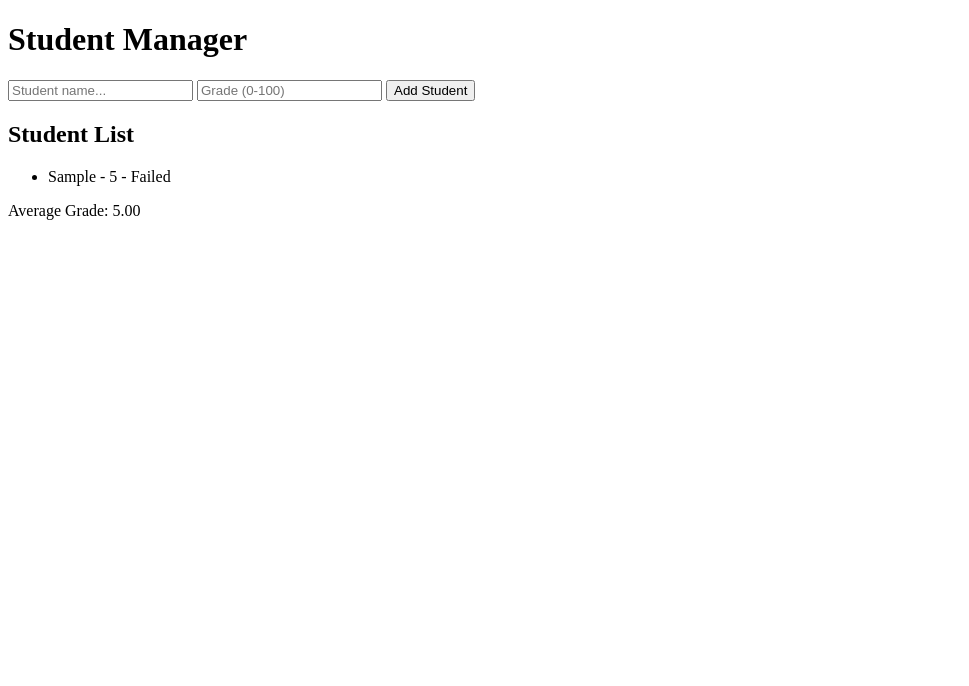
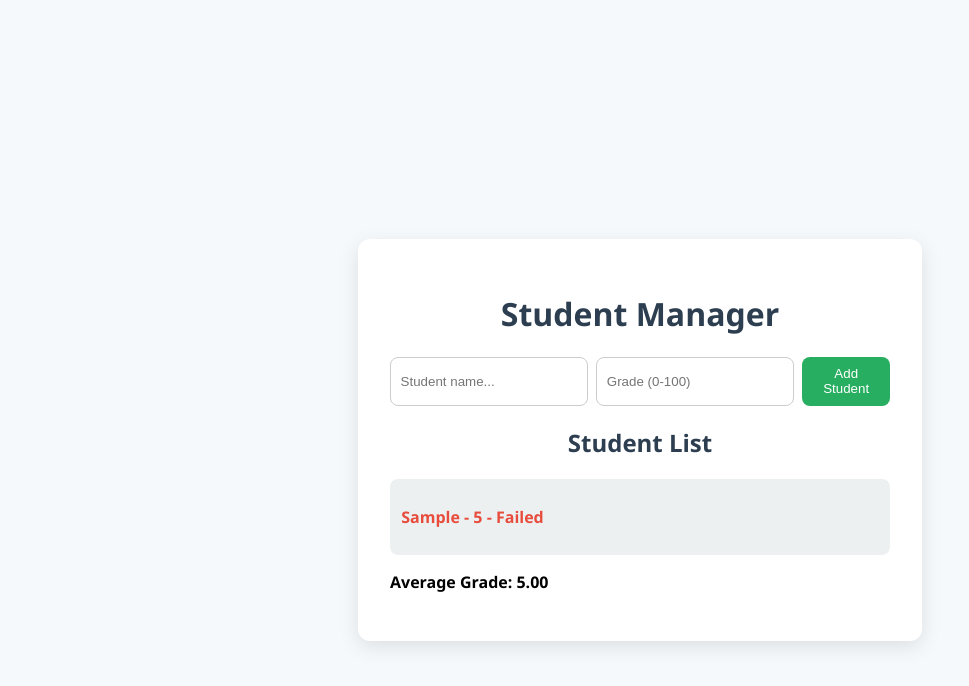
Before and after one commit to axelintu/2025-3-javascript-alejandro, a plain HTML site: page 02.Clases/semana3/student-manager/index.html in a window 1280 px wide. Both pictures are taken after typing "Sample", "5" into the empty fields and a click on the button "Add Student". Shown: the whole page, without its empty margins (0-969 px from the left). Drawn offline with Linux system fonts and the light colour scheme.

Commit message:
Student manager project finished.

```diff
--- a/02.Clases/semana3/student-manager/index.html
+++ b/02.Clases/semana3/student-manager/index.html
@@ -17,7 +17,7 @@
     </div>
     <div class="results">
       <h2>Student List</h2>
-      <ul id="studentList"></ul>
+      <ul class="student-list" id="studentList"></ul>
       <p id="averageDisplay"><strong>Average Grade: </strong></p>
     </div>
   </div>
--- a/02.Clases/semana3/student-manager/main.js
+++ b/02.Clases/semana3/student-manager/main.js
@@ -14,24 +14,20 @@ function addStudent() {
   const name = document.getElementById('nameInput').value.trim();
   if(name === '' || name=== isNaN) {
     alert('Debes de capturar un nombre valido');
-    return
+    return;
   }
-  const grade = parseFloat(document.getElementById('gradeInput').value);
-  // debugger;
-  // grade = parseFloat(grade);
-  if (grade > 100 || grade < 0) {
+  const inputGrade = document.getElementById('gradeInput').value;
+  if ((inputGrade > 100 || inputGrade < 0) || inputGrade === '') {
     alert('Debes de capturar una calificación valida');
     return;
-  } else {
-    // grade =
   }
+  const grade = parseFloat(inputGrade);
   const student = {
     name,
     grade,
     status: grade >= 70 ? "Passed" : "Failed"
   }
   students.push(student);
-  console.log(students);
   displayStudents();
   updateAverage();
   saveToLocalStorage();
@@ -44,6 +40,7 @@ function displayStudents() {
   list.innerHTML=``;
   for(let i=0; i < students.length; i++) {
     const li = document.createElement('li');
+    li.classList.add(students[i].status === 'Passed' ? 'passed' : 'failed');
     li.innerHTML = `<p>${students[i].name} - ${students[i].grade} - ${students[i].status}</p>`;
     list.appendChild(li);
   }
@@ -57,8 +54,7 @@ function updateAverage() {
     total = total + students[i].grade;
   }
   let average = total/students.length;
-  // debugger;
-  document.getElementById('averageDisplay').textContent=`Average Grade: ${average.toFixed(2)}`;
+  document.getElementById('averageDisplay').innerHTML=`<strong>Average Grade: ${average.toFixed(2)}</strong>`;
 }
 
 function saveToLocalStorage () {
--- a/02.Clases/semana3/student-manager/styles.css
+++ b/02.Clases/semana3/student-manager/styles.css
@@ -0,0 +1,64 @@
+
+body {
+  background: #f6f9fc;
+  font-family: "Segoe UI", sans-serif;
+  display: flex;
+  justify-content: center;
+  align-items: center;
+  min-height: 100vh;
+  padding: 2rem;
+}
+.container {
+  background: white;
+  padding: 2rem;
+  border-radius: 12px;
+  box-shadow: 0 6px 20px rgba(0,0,0,0.1);
+  width: 100%;
+  max-width: 500px
+}
+h1,
+h2 {
+  text-align: center;
+  color: #2c3e50;
+}
+.input-group {
+  display: flex;
+  gap: 0.5rem;
+  margin-bottom: 1rem;
+}
+.input-group input {
+  /* width: auto; */
+  flex: 1;
+  padding: 0.6rem;
+  border-radius: 8px;
+  border: 1px solid #ccc;
+}
+.input-group button {
+  padding: 0.6rem 1rem;
+  background: #27ae60;
+  color: white;
+  border: none;
+  border-radius: 8px;
+  cursor: pointer;
+}
+ul.student-list {
+  list-style: none;
+  padding: 0;
+}
+ul.student-list li {
+  padding: 0.7rem;
+  margin-bottom: 0.5rem;
+  border-radius: 8px;
+  background: #ecf0f1;
+  display: flex;
+  justify-content: space-between;
+  align-items: center;
+}
+.passed {
+  color: #27ae60;
+  font-weight: bold;
+}
+.failed {
+  color: #e74c3c;
+  font-weight: bold;
+}
```
